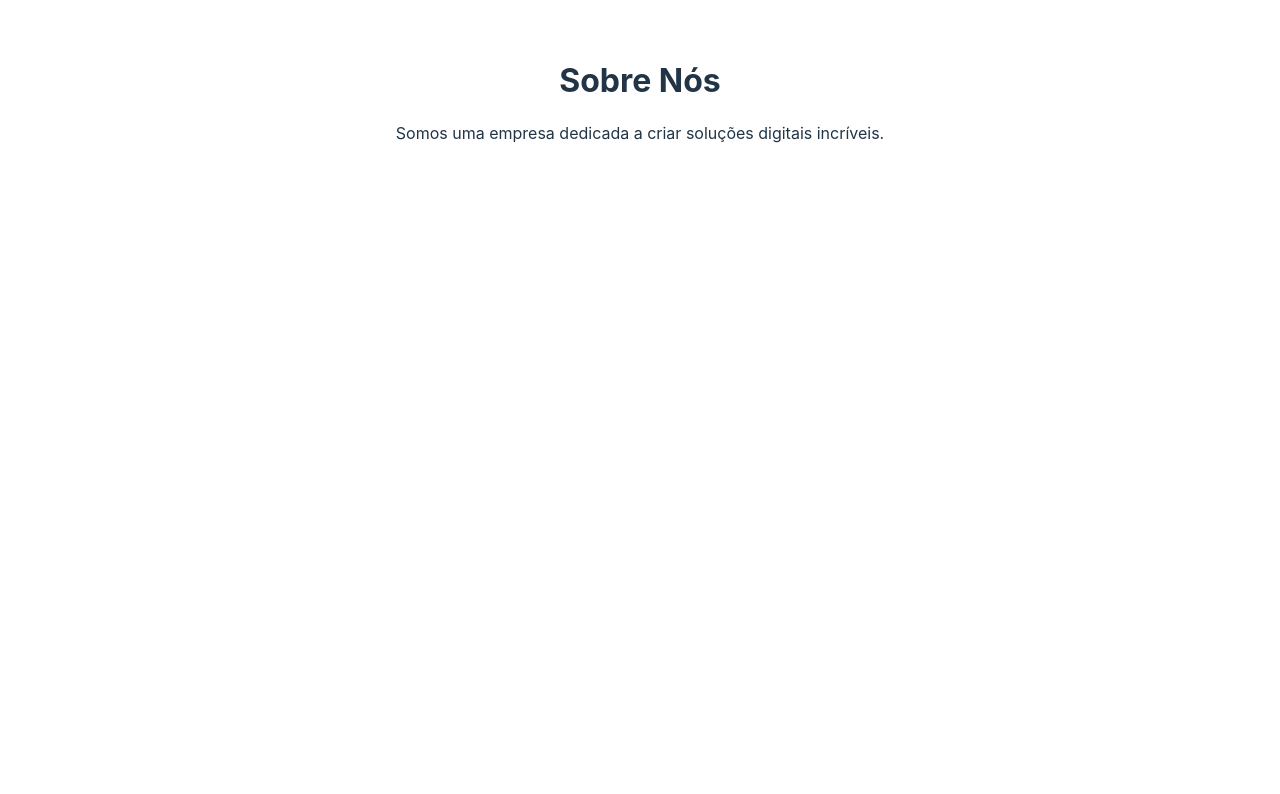
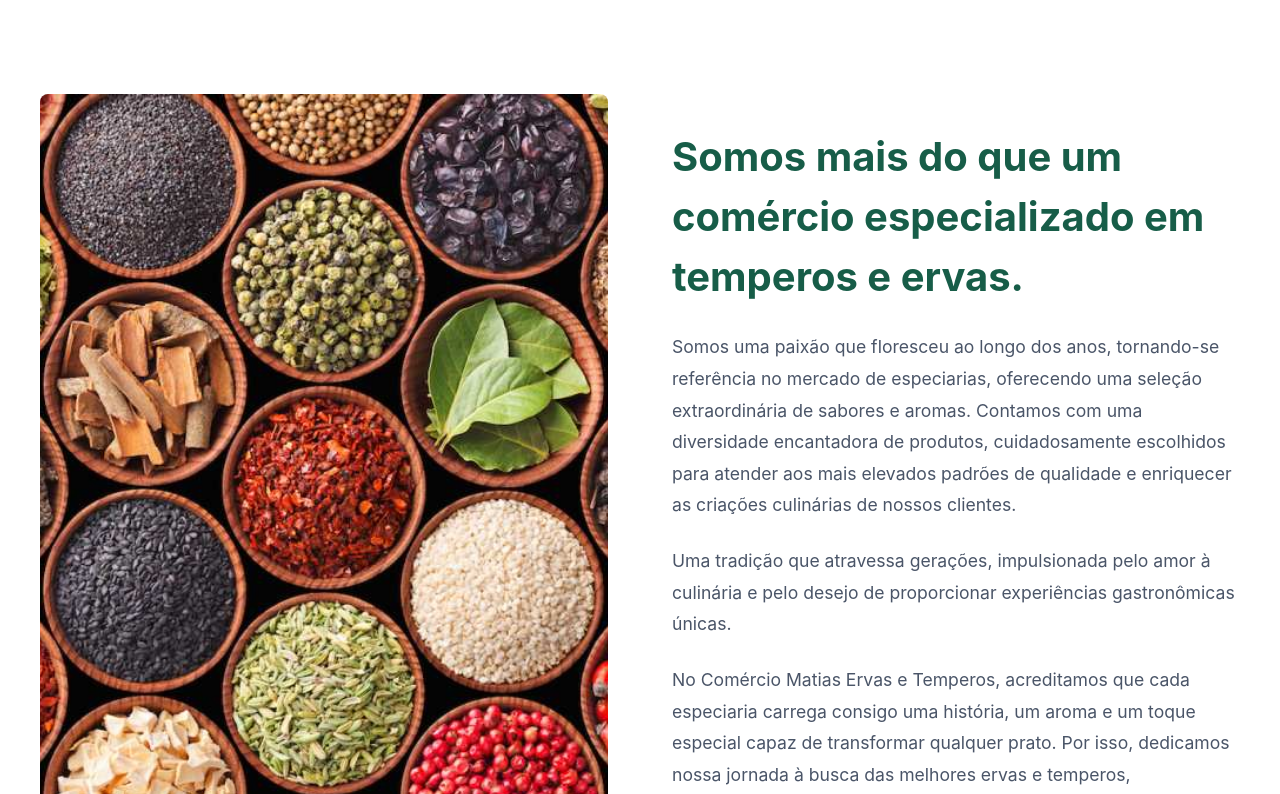
Before and after one commit to LuisHenriqueADP/Matias-temperos, a React (Vite) app: page / in a window 1280 px wide. Shown: the part 786-1580 px from the top of the page. Built offline with nearby package versions, Linux system fonts and the light colour scheme.

Commit message:
feat: construção do aboutsection

```diff
--- a/src/App.jsx
+++ b/src/App.jsx
@@ -4,7 +4,7 @@ import Produtos from './pages/Produtos/Produtos'
 import Fornecedor from './pages/Fornecedor/Fornecedor'
 import Produto from './pages/Produto/Produto'
 import logoImage from './assets/logo.png'
-import { MainWrapper, Header, Logo } from './styles'
+import { MainWrapper, Header, Logo, GlobalStyle } from './styles'
 import { useLocation } from 'react-router-dom'
 
 const HeaderWithBackground = () => {
@@ -28,6 +28,7 @@ const HeaderWithBackground = () => {
 function App() {
   return (
     <Router>
+      <GlobalStyle />
       <MainWrapper>
         <HeaderWithBackground>
           <Logo src={logoImage} alt="Logo da empresa" />
--- a/src/pages/Home/Home.jsx
+++ b/src/pages/Home/Home.jsx
@@ -40,8 +40,22 @@ function Home() {
         </Hero>
       </HeroContainer>
       <AboutSection id="sobre">
-        <h2>Sobre Nós</h2>
-        <p>Somos uma empresa dedicada a criar soluções digitais incríveis.</p>
+        <img
+          src="/images/kit-20-pcts-sementes-de-ervas-temperos-condimentos-lacrados-311201-MLB20278384226_042015-F.jpg"
+          alt="Variedade de temperos e especiarias"
+        />
+        <div className="about-content">
+          <h2>Somos mais do que um comércio especializado em temperos e ervas.</h2>
+          <p>
+            Somos uma paixão que floresceu ao longo dos anos, tornando-se referência no mercado de especiarias, oferecendo uma seleção extraordinária de sabores e aromas. Contamos com uma diversidade encantadora de produtos, cuidadosamente escolhidos para atender aos mais elevados padrões de qualidade e enriquecer as criações culinárias de nossos clientes.
+          </p>
+          <p>
+            Uma tradição que atravessa gerações, impulsionada pelo amor à culinária e pelo desejo de proporcionar experiências gastronômicas únicas.
+          </p>
+          <p>
+            No Comércio Matias Ervas e Temperos, acreditamos que cada especiaria carrega consigo uma história, um aroma e um toque especial capaz de transformar qualquer prato. Por isso, dedicamos nossa jornada à busca das melhores ervas e temperos, selecionados com rigor e carinho, garantindo frescor, pureza e autenticidade em cada produto que oferecemos.
+          </p>
+        </div>
       </AboutSection>
       <Testimonials />
       <ContactContainer>
--- a/src/pages/Home/styles.js
+++ b/src/pages/Home/styles.js
@@ -64,18 +64,34 @@ export const WhatsAppButton = styled.a`
   }
 `
 
+export const ContactContainer = styled.div`
+  padding: 4rem 0 6rem 0;
+  background-color: #f8fafc;
+  margin-bottom: 2rem;
+`
+
 export const ContactSection = styled.section`
   display: grid;
   grid-template-columns: 1fr 1fr;
   gap: 2rem;
-  padding: 6rem 2rem;
-  min-height: 800px;
+  padding: 0 2rem;
   background-color: #f8fafc;
+  max-width: 1200px;
+  margin: 0 auto;
+
+  > div {
+    display: flex;
+    flex-direction: column;
+    height: 100%;
+  }
 
   @media (max-width: 768px) {
     grid-template-columns: 1fr;
-    min-height: auto;
-    padding: 4rem 2rem;
+    padding: 0 2rem;
+
+    > div {
+      height: auto;
+    }
   }
 `
 
@@ -138,17 +154,47 @@ export const TextArea = styled.textarea`
 
 export const MapContainer = styled.div`
   width: 100%;
-  height: 400px;
+  height: 300px;
   border-radius: 8px;
   overflow: hidden;
 `
 
 export const AboutSection = styled.section`
-  padding: 2rem 1rem;
-  background: rgba(255, 255, 255, 0.9);
-  backdrop-filter: blur(5px);
-  text-align: center;
-  height: 100vh;
+  display: grid;
+  grid-template-columns: 1fr 1fr;
+  gap: 4rem;
+  padding: 6rem 2rem;
+  background: #fff;
+  max-width: 1200px;
+  margin: 0 auto;
+  align-items: stretch;
+
+  @media (max-width: 768px) {
+    grid-template-columns: 1fr;
+    text-align: center;
+  }
+
+  img {
+    width: 100%;
+    height: 100%;
+    object-fit: cover;
+    border-radius: 8px;
+  }
+
+  .about-content {
+    h2 {
+      color: #175d48;
+      font-size: 2.5rem;
+      margin-bottom: 1.5rem;
+    }
+
+    p {
+      color: #4a5568;
+      line-height: 1.8;
+      font-size: 1.1rem;
+      margin-bottom: 1.5rem;
+    }
+  }
 `
 
 export const ContactText = styled.div`
@@ -200,8 +246,4 @@ export const MapText = styled.div`
       margin-bottom: 1rem;
       font-size: 1.1rem;
     }
-  }
-`
-export const ContactContainer = styled.div`
-  padding: 2rem 2rem;
-`
+  }`
--- a/src/styles.js
+++ b/src/styles.js
@@ -1,4 +1,5 @@
 import styled from 'styled-components'
+import { createGlobalStyle } from 'styled-components'
 
 
 export const Logo = styled.img`
@@ -60,3 +61,9 @@ export const MainWrapper = styled.div`
   overflow: hidden;
   width: 100%;
 `
+
+export const GlobalStyle = createGlobalStyle`
+  html {
+    scroll-behavior: smooth;
+  }
+`
```
Also changed, not shown: public/images/kit-20-pcts-sementes-de-ervas-temperos-condimentos-lacrados-311201-MLB20278384226_042015-F.jpg (added).
